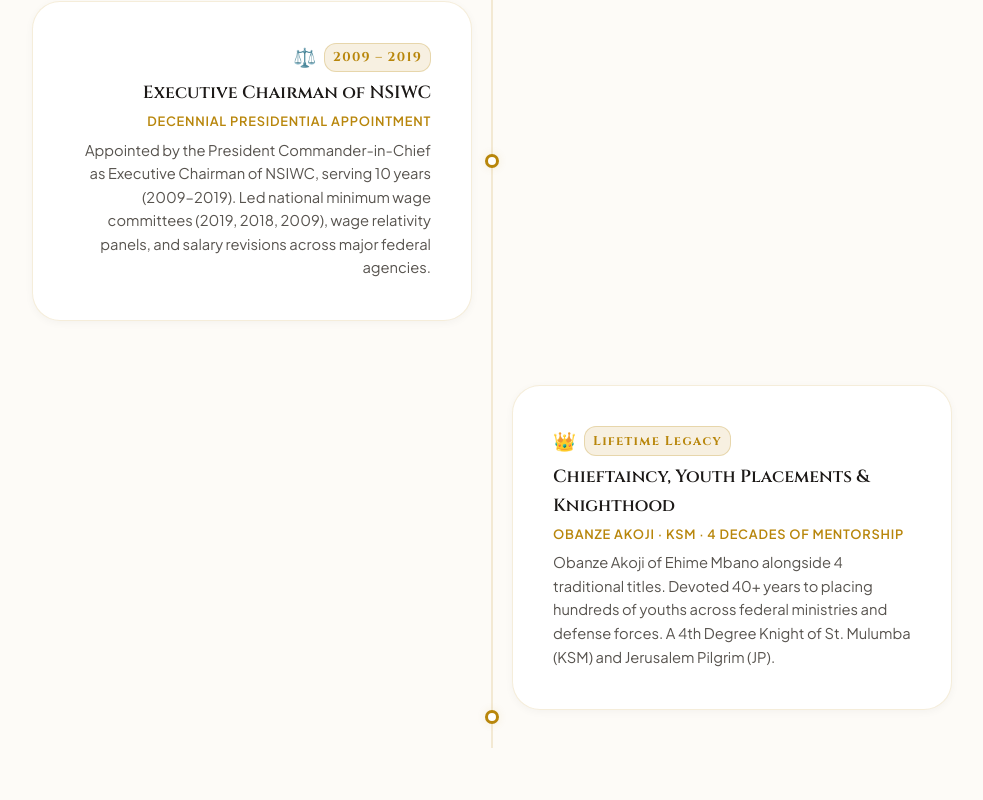
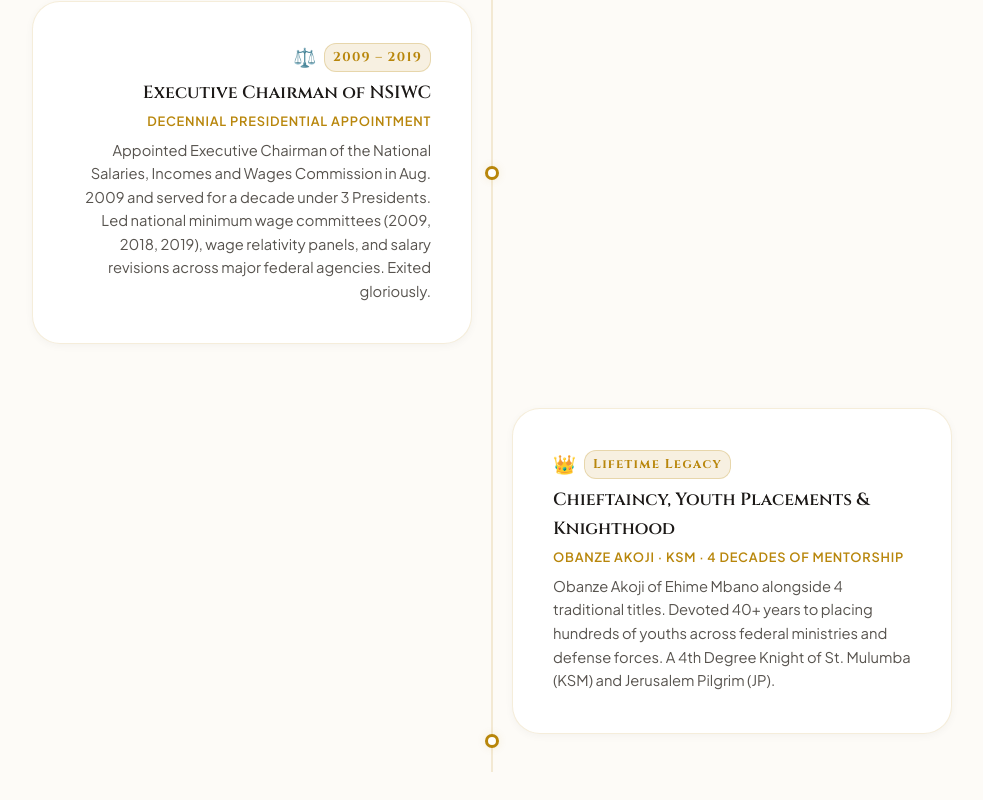
Before and after one commit to StaticMinus/b.ceremony, a Next.js app: page / in a window 1280 px wide. Shown: the part 5420-6220 px from the top of the page, without its empty margins (148-1131 px from the left). Built offline with nearby package versions, Linux system fonts and the light colour scheme.

Commit message:
Update Executive Chairman milestone text to match exact user wording

```diff
--- a/src/app/components/ExtendedDossier.js
+++ b/src/app/components/ExtendedDossier.js
@@ -98,9 +98,9 @@
         </p>
 
         <div className={styles.dossierHighlightBox}>
-          <span className={styles.highlightBadge}>LANDMARK PRESIDENTIAL APPOINTMENT</span>
-          <h3>Executive Chairman of the Commission</h3>
-          <p className={styles.highlightDates}>7th August 2009 — 17th August 2019 (10-Year Decennial Tenure)</p>
+          <span className={styles.highlightBadge}>DECENNIAL PRESIDENTIAL APPOINTMENT</span>
+          <h3>Executive Chairman of NSIWC</h3>
+          <p className={styles.highlightDates}>Appointed Executive Chairman of the National Salaries, Incomes and Wages Commission in Aug. 2009 and served for a decade under 3 Presidents. Led national minimum wage committees (2009, 2018, 2019), wage relativity panels, and salary revisions across major federal agencies. Exited gloriously.</p>
         </div>
       </div>
     ),
--- a/src/app/components/ScrollTimeline.js
+++ b/src/app/components/ScrollTimeline.js
@@ -37,7 +37,7 @@
     year: "2009 – 2019",
     title: "Executive Chairman of NSIWC",
     subtitle: "Decennial Presidential Appointment",
-    desc: "Appointed by the President Commander-in-Chief as Executive Chairman of NSIWC, serving 10 years (2009–2019). Led national minimum wage committees (2019, 2018, 2009), wage relativity panels, and salary revisions across major federal agencies.",
+    desc: "Appointed Executive Chairman of the National Salaries, Incomes and Wages Commission in Aug. 2009 and served for a decade under 3 Presidents. Led national minimum wage committees (2009, 2018, 2019), wage relativity panels, and salary revisions across major federal agencies. Exited gloriously.",
     icon: "⚖️",
   },
   {
```
